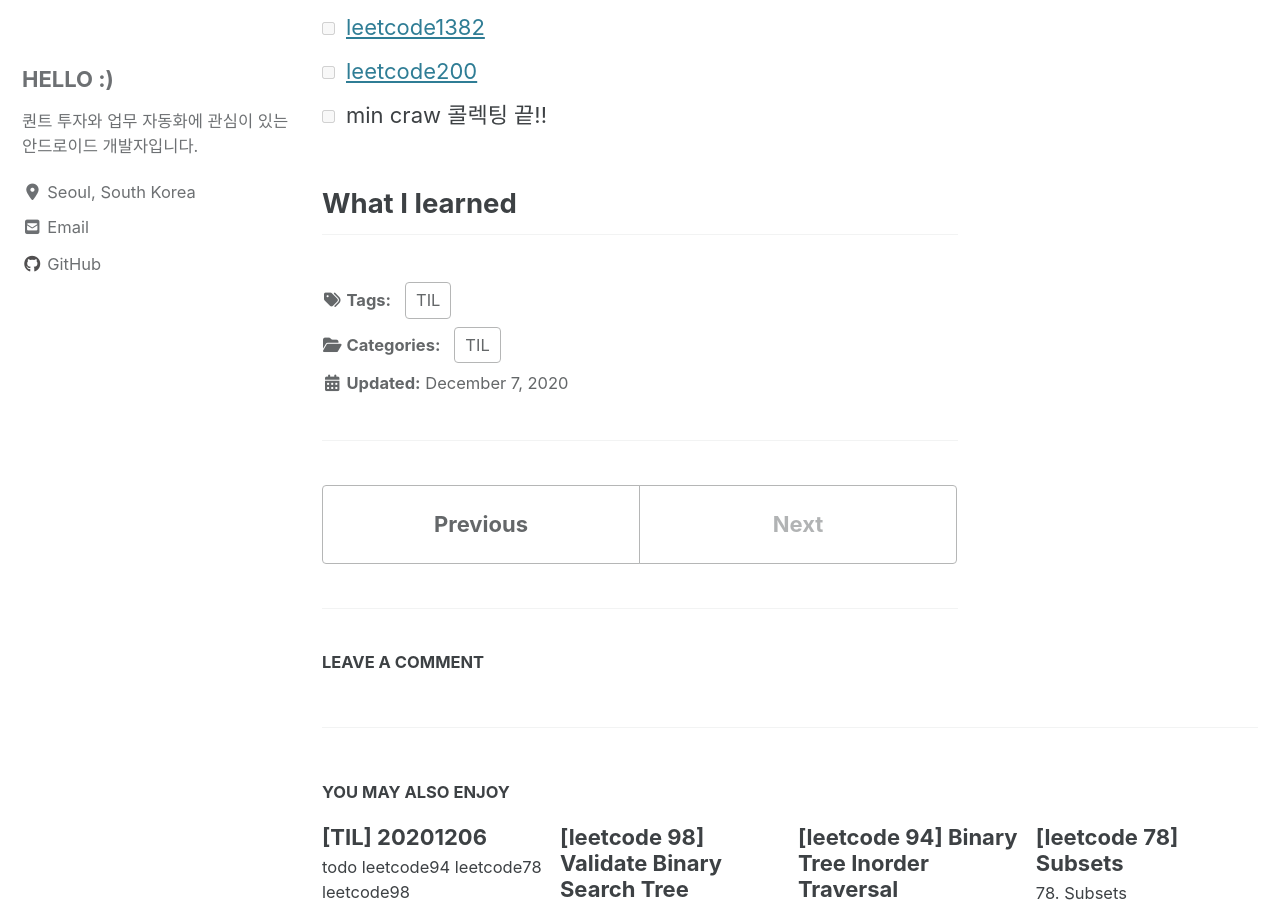
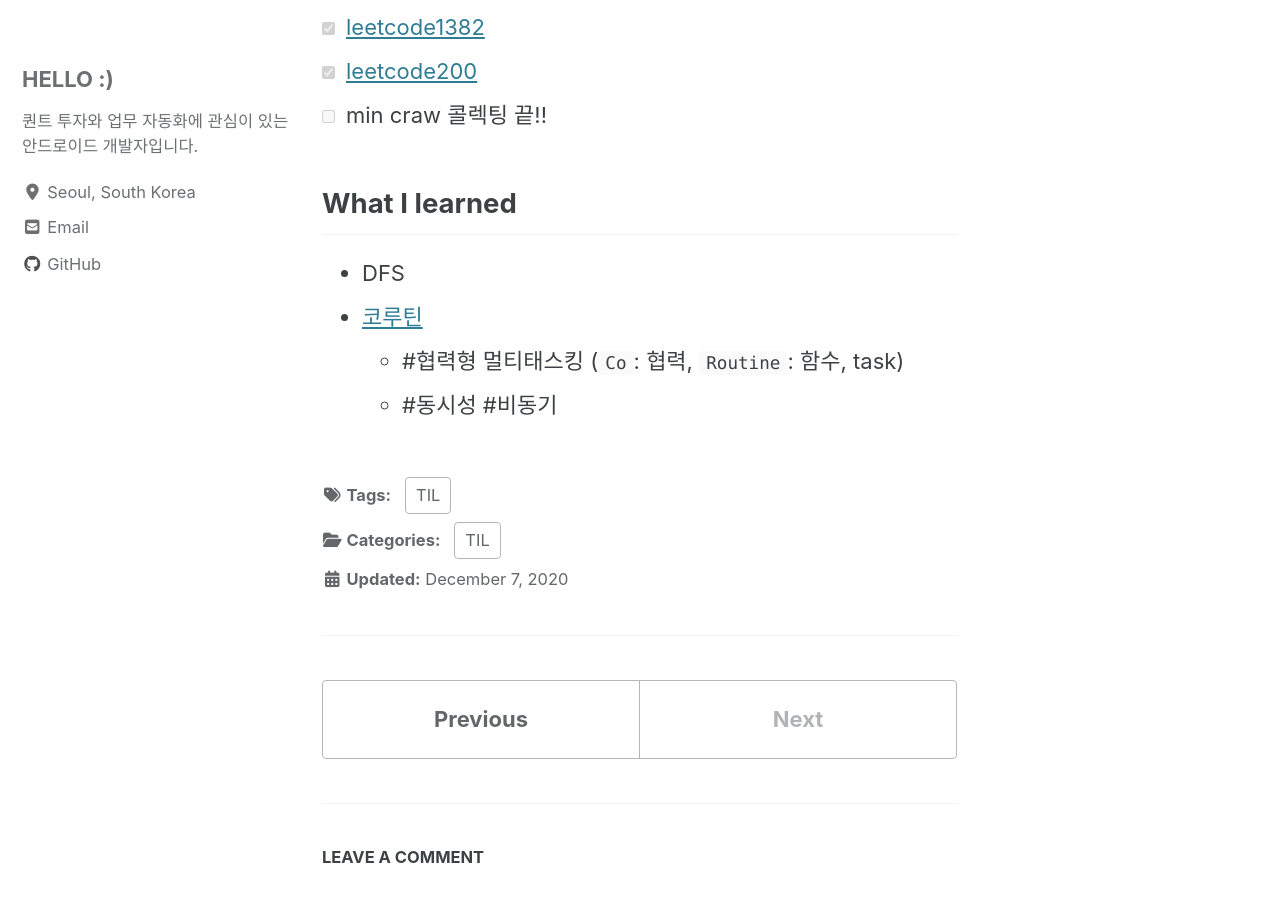
Before and after one commit to dev-eunji/dev-eunji.github.io, a Jekyll site: the page built from _posts/til/2020-12-07-TIL.md, in a window 1280 px wide and 900 px high, scrolled down 276 px. Built offline with Jekyll 4.4.1, drawn with Linux system fonts in a browser that asks for light colours; cached includes are drawn as plain includes; nearby versions of some CDN libraries; comment, search, counter and statistics services are not loaded; some of the changed text lies outside the part shown.

Commit message:
TIL: 20201207 done leetcode 200, 1382

```diff
--- a/_posts/til/2020-12-07-TIL.md
+++ b/_posts/til/2020-12-07-TIL.md
@@ -7,8 +7,12 @@ permalink: /til/:year/:month/:day/:title/
 comments: true
 ---
 ## todo
-- [ ] [leetcode1382](https://leetcode.com/problems/balance-a-binary-search-tree/)
-- [ ] [leetcode200](https://leetcode.com/problems/number-of-islands/)
+- [X] [leetcode1382](https://leetcode.com/problems/balance-a-binary-search-tree/)
+- [X] [leetcode200](https://leetcode.com/problems/number-of-islands/)
 - [ ] min craw 콜렉팅 끝!!
 
 ## What I learned
+* DFS
+* [코루틴](https://wooooooak.github.io/kotlin/2019/08/25/코틀린-코루틴-개념-익히기)
+    * #협력형 멀티태스킹  (`Co`: 협력, `Routine`: 함수, task)
+    * #동시성 #비동기
```
Also changed, not shown: _posts/algorithm/2020-12-07-leetcode1382.md (added, +56 -0 lines), _posts/algorithm/2020-12-07-leetcode200.md (added, +48 -0 lines).
